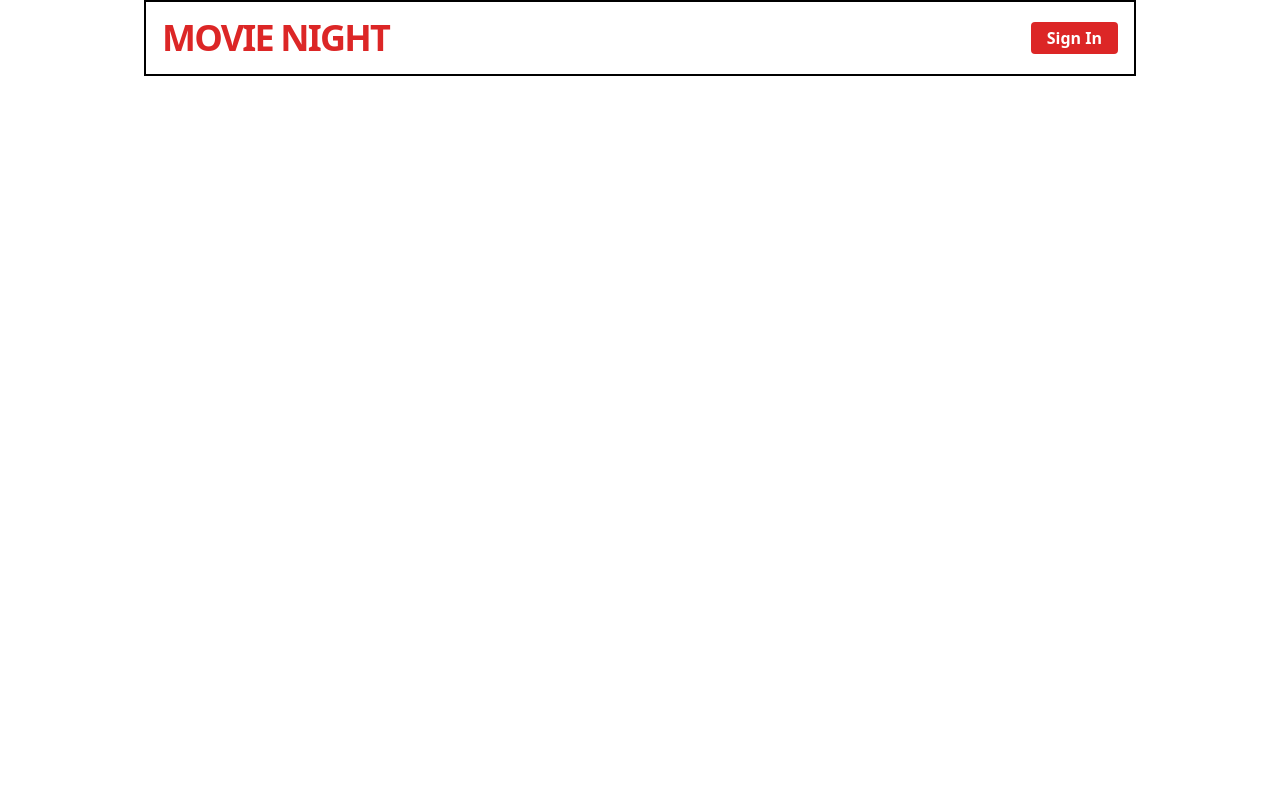
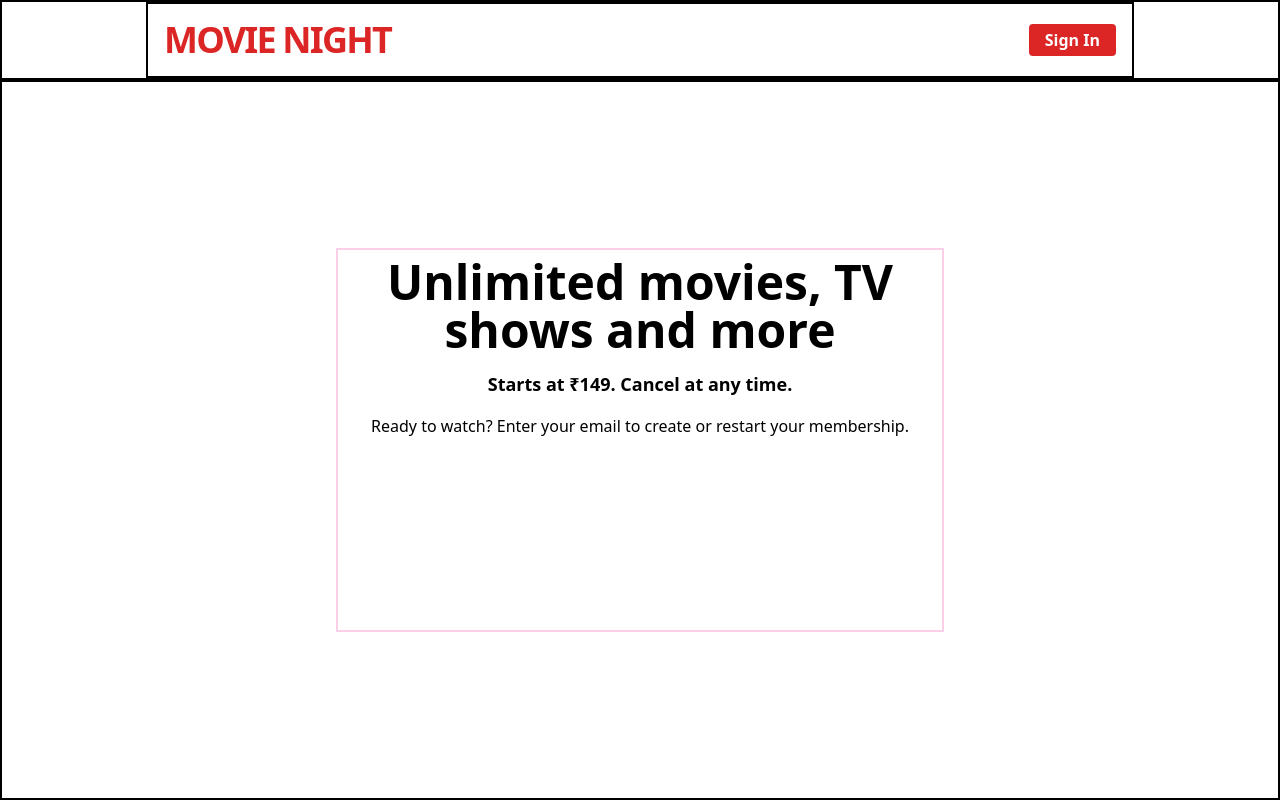
Before and after one commit to Bni99/MovieApplication, a React (Create React App) app: page / in a window 1280 px wide. Built offline with nearby package versions, Linux system fonts and the light colour scheme.

Commit message:
MovieApplication - Adding the Description and installing react hook form

```diff
--- a/package.json
+++ b/package.json
@@ -12,6 +12,7 @@
     "@types/react-dom": "^18.3.0",
     "react": "^18.3.1",
     "react-dom": "^18.3.1",
+    "react-hook-form": "^7.53.0",
     "react-scripts": "5.0.1",
     "typescript": "^4.9.5",
     "web-vitals": "^2.1.4"
--- /dev/null
+++ b/src/Components/Description.tsx
@@ -0,0 +1,17 @@
+const Description = () => {
+  return (
+    <div className="h-96 w-[38rem] border-2 border-pink-200">
+      <span className="text-5xl font-extrabold block p-2 text-center">
+        Unlimited movies, TV shows and more
+      </span>
+      <span className="text-lg font-semibold block p-2 text-center">
+        Starts at ₹149. Cancel at any time.
+      </span>
+      <span className="block p-2 text-center">
+        Ready to watch? Enter your email to create or restart your membership.
+      </span>
+    </div>
+  );
+};
+
+export default Description;
--- a/src/Components/LandingPage.tsx
+++ b/src/Components/LandingPage.tsx
@@ -1,9 +1,20 @@
+import Description from "./Description";
 import Header from "./Header";
 
 const LandingPage = () => {
   return (
-    <div>
-      <Header shouldShowSignInButton={true} />
+    <div className="flex flex-col h-screen">
+      <div className="border-2 border-black h-20">
+        <Header shouldShowSignInButton={true} />
+      </div>
+      <div
+        className="border-2 border-black flex items-center justify-center"
+        style={{
+          height: `calc(100vh - 5rem)`,
+        }}
+      >
+        <Description />
+      </div>
     </div>
   );
 };
```
Also changed, not shown: 1 other file (tests, documents, lock files or other folders).
